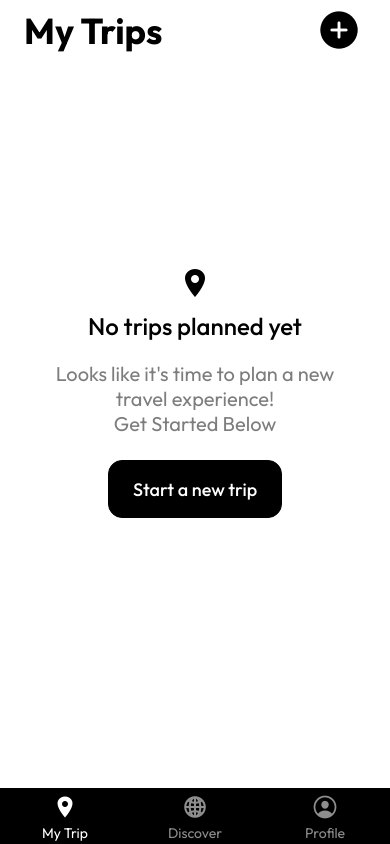
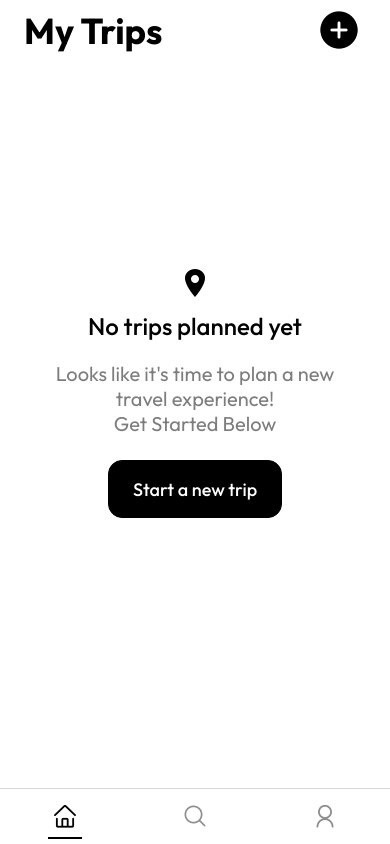
Before and after one commit to ImDuy/TripPlanner, a React Native app: screen /TabNavigation in a window 390 px wide. Built offline with nearby package versions, Linux system fonts and the light colour scheme; no server answers; what react-native-root-siblings would draw is missing.

Commit message:
adjust tab bar icon

```diff
--- a/src/navigation/TabNavigation.tsx
+++ b/src/navigation/TabNavigation.tsx
@@ -1,4 +1,4 @@
-import { Ionicons } from "@expo/vector-icons";
+import { AntDesign } from "@expo/vector-icons";
 import { createBottomTabNavigator } from "@react-navigation/bottom-tabs";
 import React from "react";
 import { useSafeAreaInsets } from "react-native-safe-area-context";
@@ -8,6 +8,7 @@ import Discover from "../screens/Discover";
 import Home from "../screens/home/Home";
 import Profile from "../screens/Profile";
 import { TabParamList } from "../utils/navigation-types";
+import { StyleSheet, View } from "react-native";
 
 const Tab = createBottomTabNavigator<TabParamList>();
 export default function TabNavigation() {
@@ -18,15 +19,15 @@ export default function TabNavigation() {
         headerShown: false,
         lazy: false,
         // bottom tab bar
-        tabBarActiveTintColor: COLORS.white,
+        tabBarShowLabel: false,
+        tabBarActiveTintColor: COLORS.primary,
         tabBarLabelStyle: {
           fontFamily: "outfit-regular",
           fontSize: 14,
           marginBottom: 2,
         },
         tabBarStyle: {
-          backgroundColor: COLORS.primary,
-          borderTopWidth: 0,
+          backgroundColor: COLORS.white,
 
           height: tabBarHeight + insets.bottom,
           paddingTop: 2,
@@ -38,9 +39,15 @@ export default function TabNavigation() {
         name="Home"
         component={Home}
         options={{
-          title: "My Trip",
-          tabBarIcon: ({ color }) => (
-            <Ionicons name="location-sharp" size={24} color={color} />
+          tabBarIcon: ({ color, focused }) => (
+            <View
+              style={{
+                ...styles.tabIconWithBottomIndicator,
+                borderBottomColor: focused ? color : "transparent",
+              }}
+            >
+              <AntDesign name="home" size={26} color={color} />
+            </View>
           ),
         }}
       />
@@ -48,8 +55,15 @@ export default function TabNavigation() {
         name="Discover"
         component={Discover}
         options={{
-          tabBarIcon: ({ color }) => (
-            <Ionicons name="globe-sharp" size={24} color={color} />
+          tabBarIcon: ({ color, focused }) => (
+            <View
+              style={{
+                ...styles.tabIconWithBottomIndicator,
+                borderBottomColor: focused ? color : "transparent",
+              }}
+            >
+              <AntDesign name="search1" size={24} color={color} />
+            </View>
           ),
         }}
       />
@@ -57,11 +71,27 @@ export default function TabNavigation() {
         name="Profile"
         component={Profile}
         options={{
-          tabBarIcon: ({ color }) => (
-            <Ionicons name="person-circle-outline" size={28} color={color} />
+          tabBarIcon: ({ color, focused }) => (
+            <View
+              style={{
+                ...styles.tabIconWithBottomIndicator,
+                borderBottomColor: focused ? color : "transparent",
+              }}
+            >
+              <AntDesign name="user" size={26} color={color} />
+            </View>
           ),
         }}
       />
     </Tab.Navigator>
   );
 }
+
+const styles = StyleSheet.create({
+  tabIconWithBottomIndicator: {
+    borderBottomWidth: 2,
+    height: "80%",
+    justifyContent: "center",
+    paddingHorizontal: 4,
+  },
+});
```
Also changed, not shown: src/components/trip-details/AnimatedScrollView.tsx (+4 -10 lines).
